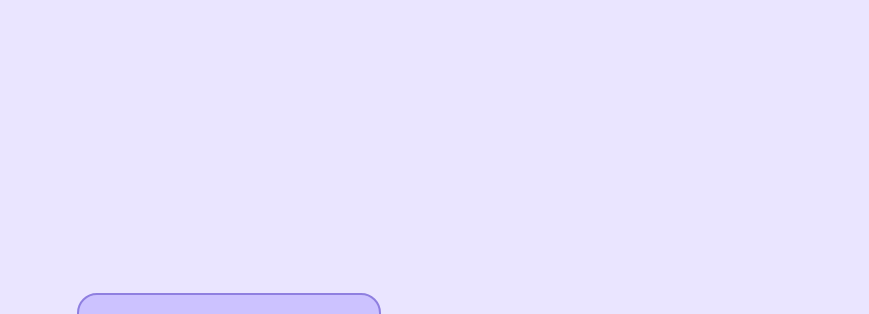
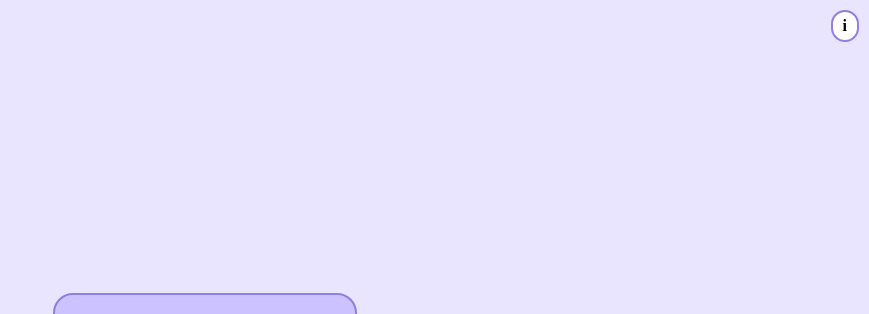
Before and after one commit to VladaOboenkova/bmi-calculator, a website: page src/page-files/index.html in a window 1280 px wide. Shown: the top 314 px of the page, without its empty margins (411-1280 px from the left). Drawn offline with nearby package versions, Linux system fonts and the light colour scheme.

Commit message:
На главную страницу добавлена ссылка для перехода на страницу с информацией об ИМТ

```diff
--- a/src/page-files/index.html
+++ b/src/page-files/index.html
@@ -7,6 +7,7 @@
        <script src="https://ajax.googleapis.com/ajax/libs/jquery/3.6.1/jquery.min.js"></script>
     </head>
     <body>
+    <a id="info-page-link" href="info.html" title="Узнать про ИМТ">i</a>
       <div class="form-wrapper">
         <form name="input-data" method="post">
             <h2>Калькулятор ИМТ</h2>
--- a/src/page-files/style.css
+++ b/src/page-files/style.css
@@ -58,7 +58,18 @@ td{
     background-color: dodgerblue;
 }
 
-
+#info-page-link{
+    display: block;
+    float: right;
+    margin: 10px;
+    padding: 5px 10px;
+    text-decoration: none;
+    border: 2px solid #8F7FE0;
+    border-radius: 15px;
+    background-color: white;
+    font-weight: bold;
+    color: black;
+}
 
 .form-wrapper{
     display: flex;
```
